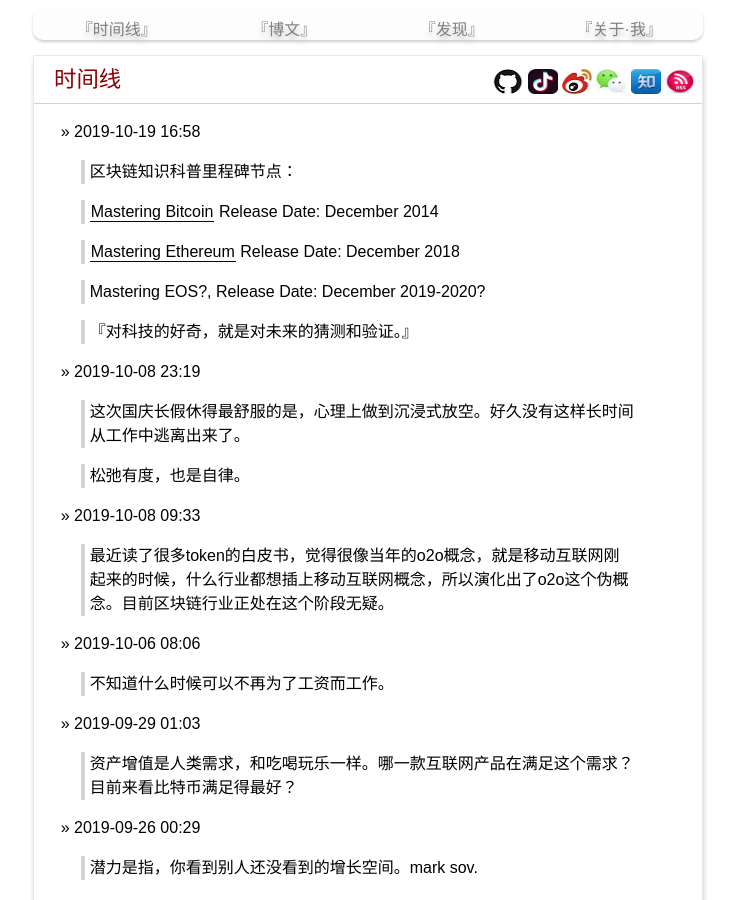
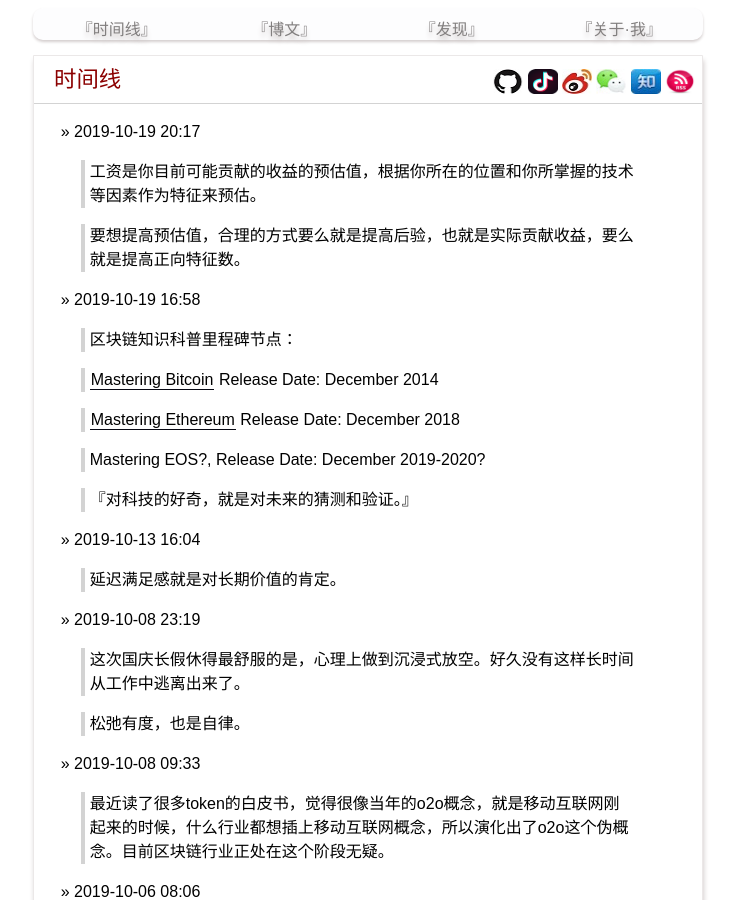
Before and after one commit to yanyiwu/blog, a Jekyll site: the page built from index.md, in a window 1280 px wide and 900 px high. Shown: the whole window, without its empty margins (272-1009 px from the left). Built offline with Jekyll 4.4.1, drawn with Linux system fonts in a browser that asks for light colours; Markdown is read by kramdown in place of the engine named in the settings; comment, search, counter and statistics services are not loaded.

Commit message:
[moment] 1019

```diff
--- a/index.md
+++ b/index.md
@@ -3,6 +3,12 @@ layout: posting
 title: 时间线
 ---
 
+&raquo; 2019-10-19 20:17
+
+> 工资是你目前可能贡献的收益的预估值，根据你所在的位置和你所掌握的技术等因素作为特征来预估。
+
+> 要想提高预估值，合理的方式要么就是提高后验，也就是实际贡献收益，要么就是提高正向特征数。
+
 &raquo; 2019-10-19 16:58
 
 > 区块链知识科普里程碑节点：
@@ -14,6 +20,10 @@ title: 时间线
 > Mastering EOS?, Release Date: December 2019-2020?
 
 > 『对科技的好奇，就是对未来的猜测和验证。』
+
+&raquo; 2019-10-13 16:04
+
+> 延迟满足感就是对长期价值的肯定。
 
 &raquo; 2019-10-08 23:19
 
```
